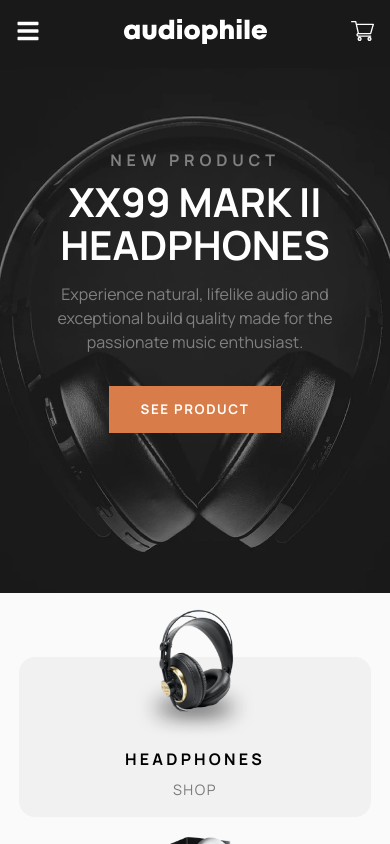
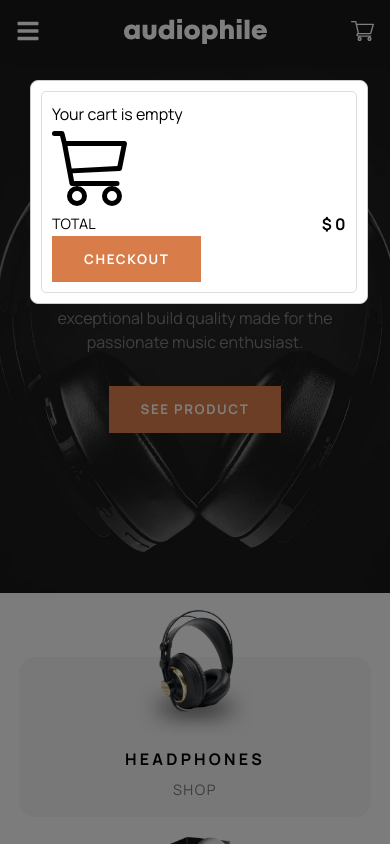
Before and after one commit to sample-tayo/Audiophile-new, a React (Vite) app: page / in a window 390 px wide. Both pictures are taken after a click on the element 362 px from the left and 34 px from the top of the page. Shown: the top 844 px of the page. Built offline with nearby package versions, Linux system fonts and the light colour scheme.

Commit message:
cart works now

```diff
--- a/src/App.jsx
+++ b/src/App.jsx
@@ -6,6 +6,7 @@ import {
   createRoutesFromElements,
   RouterProvider,
 } from "react-router-dom";
+import { useState } from "react";
 
 // import pages
 import Home from "./pages/Home";
@@ -18,31 +19,61 @@ import ViewProductsTab from "./components/ViewProductTab";
 // layout
 import RootLayout from "./layouts/RootLayouts";
 
+export default function App() {
+  const [cartItems, setCartItems] = useState([]);
+
+  /// Function to add items to the cart
+  const addToCart = (item) => {
+    // Check if the item is already in the cart
+    const itemIndex = cartItems.findIndex(
+      (cartItem) =>
+        cartItem.productType === item.productType &&
+        cartItem.price === item.price
+    );
+
+    if (itemIndex === -1) {
+      setCartItems([...cartItems, item]);
+    } else {
+      // Replace the existing item with the new one
+      const updatedCartItems = [...cartItems];
+      updatedCartItems[itemIndex] = item;
+      setCartItems(updatedCartItems);
+    }
+  };
+
   const router = createBrowserRouter(
     createRoutesFromElements(
-    <Route to="/" element={<RootLayout />}>
+      <Route
+        to="/"
+        element={
+          <RootLayout cartItems={cartItems} setCartItems={setCartItems} />
+        }
+      >
         <Route index element={<Home />} />
         <Route path="headphones" element={<HeadPhones />} />
         <Route path="earphones" element={<EarPhones />} />
         <Route path="speakers" element={<Speakers />} />
-      <Route path="earphones/:id" element={<ViewProductsTab />} />
-      <Route path="headphones/:id" element={<ViewProductsTab />} />
-      <Route path="speakers/:id" element={<ViewProductsTab />} />
+        <Route
+          path="earphones/:id"
+          element={<ViewProductsTab addToCart={addToCart} />}
+        />
+        <Route
+          path="headphones/:id"
+          element={<ViewProductsTab addToCart={addToCart} />}
+        />
+        <Route
+          path="speakers/:id"
+          element={<ViewProductsTab addToCart={addToCart} />}
+        />
       </Route>
     )
   );
 
-export default function App() {
   return (
     <div>
       <RouterProvider router={router} />
     </div>
   );
 }
-{
-  /* <Route path="EarPhones" element={<EarPhones />}>
-        <Route path=":id" element={<ViewProductsTab />} />
-      </Route> */
-}
 
 // note in the product gallery folder, you must name eachfolder as their product id and each image must follow image-galler-(number)
--- /dev/null
+++ b/src/components/CartContainer.jsx
@@ -0,0 +1,134 @@
+import { useEffect } from "react";
+import PropTypes from "prop-types";
+import styles from "../styles/Cart.module.css";
+import CartButton from "./CartButton";
+import Button from "./Button";
+import { BsCart3 } from "react-icons/bs";
+
+export default function Cart({
+  cartOpen,
+  onCloseCart,
+  cartItems,
+  setCartItems,
+}) {
+  // tfunction to handle the increament and decreament of the cartbutton, the quantity is passed from the view products tab
+
+  const incrementQuantity = (itemId) => {
+    const updatedCartItems = cartItems.map((item) =>
+      item.productId === itemId
+        ? { ...item, quantity: item.quantity + 1 }
+        : item
+    );
+    // Update the cartItems state with the new array
+    setCartItems(updatedCartItems);
+  };
+
+  const decrementQuantity = (itemId) => {
+    const updatedCartItems = cartItems.map((item) =>
+      item.productId === itemId && item.quantity > 0
+        ? { ...item, quantity: item.quantity - 1 }
+        : item
+    );
+    // function to remove item from cart if the quantity is reduced to zero using the decrement func
+    const filteredCartItems = updatedCartItems.filter(
+      (item) => item.quantity > 0
+    );
+
+    // Update the cartItems state with the new array
+    setCartItems(filteredCartItems); //the reason for updating the cartitems with filteredCartItem is to make the filted funcwork
+  };
+
+  //useEffect introduced so as to close the cart container if outside of the cartContainer is clicked
+  useEffect(() => {
+    const handleMouseDown = (e) => {
+      // If the cart is open and the click is outside the cart container
+      if (cartOpen && !e.target.closest(`.${styles.cartContainer}`)) {
+        onCloseCart();
+      }
+    };
+
+    if (cartOpen) {
+      document.addEventListener("mousedown", handleMouseDown);
+    }
+
+    return () => {
+      document.removeEventListener("mousedown", handleMouseDown);
+    };
+  }, [cartOpen, onCloseCart]);
+
+  // func to calculate the total price of items in the cart
+  const totalPrice = () => {
+    const totalPrice = cartItems.reduce((total, item) => {
+      return total + item.quantity * item.price;
+    }, 0);
+
+    return totalPrice;
+  };
+
+  const cartIsEmpty = cartItems.length === 0;
+
+  return (
+    <>
+      {cartOpen && <div className={styles.overlay} onClick={onCloseCart} />}
+      <div className={`${styles.cartContainer} ${cartOpen ? styles.open : ""}`}>
+        <div className={styles["cart-items"]}>
+          {cartIsEmpty ? (
+            <div className={styles.emptyCart}>
+              <p>Your cart is empty</p>
+              <BsCart3 className={styles.cartIcon} />
+            </div>
+          ) : (
+            <div className={styles.cartHeader}>
+              <p className={styles.cartLength}>
+                CART <span>({cartItems.length})</span>
+              </p>
+              <p className={styles.removeAll} onClick={() => setCartItems([])}>
+                Remove All
+              </p>
+            </div>
+          )}
+          <ul>
+            {cartItems.map((item, index) => (
+              <li key={index}>
+                <div className={styles.cartLeft}>
+                  <img
+                    src={item.productImgSrc}
+                    alt={item.productType}
+                    width="25%"
+                    height="30%"
+                  />
+                  <p className={styles.productType}>
+                    {item.productType}
+                    <span>${item.price.toLocaleString()}</span>
+                  </p>
+                </div>
+                <CartButton
+                  quantity={item.quantity}
+                  increment={() => incrementQuantity(item.productId)}
+                  decrement={() => decrementQuantity(item.productId)}
+                />
+              </li>
+            ))}
+            <div className={styles.totalPrice}>
+              <p style={{ fontSize: ".9rem" }}>TOTAL</p>
+              <p style={{ fontWeight: "700" }}>
+                $ {totalPrice().toLocaleString()}
+              </p>
+            </div>
+          </ul>
+          <Button text="CHECKOUT" />
+        </div>
+      </div>
+    </>
+  );
+}
+
+Cart.propTypes = {
+  cartOpen: PropTypes.bool,
+  onCloseCart: PropTypes.func,
+  productType: PropTypes.string,
+  price: PropTypes.number,
+  productImgSrc: PropTypes.string,
+  cartItems: PropTypes.array,
+  setCartItems: PropTypes.func,
+};
--- a/src/components/NavBar.jsx
+++ b/src/components/NavBar.jsx
@@ -2,15 +2,27 @@ import { useState } from "react";
 import styles from "../styles/NavBar.module.css";
 import { FaBars, FaTimes } from "react-icons/fa";
 import { NavLink } from "react-router-dom";
+import Cart from "./CartContainer";
+import PropTypes from "prop-types";
 
-export default function Navbar() {
+export default function Navbar({ cartItems, setCartItems }) {
   const [menuOpen, setMenuOpen] = useState(true);
+  const [cartOpen, setCartOpen] = useState(false);
 
   const toggleMenu = () => {
     setMenuOpen(!menuOpen);
   };
 
+  const toggleCart = () => {
+    console.log("cart-open");
+    setCartOpen(!cartOpen);
+  };
+
+  const closeCart = () => {
+    setCartOpen(false);
+  };
   return (
+    <>
       <div className={styles.navContainer}>
         <nav className={styles.navbar}>
           <div className={styles["navbar-logo"]}>
@@ -41,7 +53,7 @@ export default function Navbar() {
             </div>
           </div>
 
-        <div className={styles.cart}>
+          <div className={styles.cart} onClick={toggleCart}>
             <img src="/assets/shared/icon-cart.svg" alt="cart" />
           </div>
           <div className={styles["menu-icon"]} onClick={toggleMenu}>
@@ -49,5 +61,16 @@ export default function Navbar() {
           </div>
         </nav>
       </div>
+      <Cart
+        cartOpen={cartOpen}
+        onCloseCart={closeCart}
+        cartItems={cartItems}
+        setCartItems={setCartItems}
+      />
+    </>
   );
 }
+Navbar.propTypes = {
+  cartItems: PropTypes.array,
+  setCartItems: PropTypes.func,
+};
--- a/src/layouts/RootLayouts.jsx
+++ b/src/layouts/RootLayouts.jsx
@@ -1,13 +1,19 @@
 import Navbar from "../components/NavBar";
 import Footer from "../components/Footer";
 import { Outlet } from "react-router-dom";
+import PropTypes from "prop-types";
 
-export default function RootLayout() {
+export default function RootLayout({ cartItems, setCartItems }) {
   return (
     <div>
-      <Navbar />
+      <Navbar cartItems={cartItems} setCartItems={setCartItems} />
       <Outlet />
       <Footer />
     </div>
   );
 }
+
+RootLayout.propTypes = {
+  cartItems: PropTypes.array,
+  setCartItems: PropTypes.func,
+};
--- /dev/null
+++ b/src/styles/Cart.module.css
@@ -0,0 +1,131 @@
+/* Cart.module.css */
+/* .cart-container {
+  display: flex;
+  align-items: center;
+  justify-content: center;
+  height: 100px;
+  width: 25rem;
+  background-color: #f5f5f5;
+  border: 1px solid #ddd;
+  border-radius: 5px;
+  position: absolute;
+  right: 3rem;
+  top: 7rem;
+} */
+
+/* Cart.module.css */
+.cartContainer {
+  position: fixed;
+  width: 25rem;
+  right: 3rem;
+  top: 7rem;
+  background-color: #fff;
+  border: 1px solid #ccc;
+  border-radius: 0.5rem;
+  padding: 10px;
+  z-index: 99;
+  display: none; /*hide the cart */
+}
+
+.open {
+  display: block; /* Show when the cartOpen prop is true */
+}
+
+.cart-items {
+  padding: 10px;
+  border: 1px solid #ddd;
+  border-radius: 5px;
+  background-color: #fff;
+  width: 100%;
+}
+
+.cart-items h2 {
+  margin: 0;
+  padding-bottom: 10px;
+  border-bottom: 1px solid #ddd;
+}
+
+.cart-items ul {
+  list-style: none;
+  padding: 0;
+}
+
+.cart-items li {
+  display: flex;
+  justify-content: space-between;
+  align-items: center;
+  padding: 8px 0;
+  border-bottom: 1px solid #ddd;
+}
+
+/* .cart-items button {
+  background-color: #e74c3c;
+  color: #fff;
+  border: none;
+  padding: 5px 10px;
+  border-radius: 5px;
+  cursor: pointer;
+} */
+.cartIcon {
+  font-size: 5rem; /* Adjust the size as needed */
+  font-weight: 800;
+}
+
+.cartLeft {
+  display: flex;
+  gap: 0.5rem;
+}
+
+.cartLeft p span {
+  display: block;
+  color: #ccc;
+}
+.cartLeft img {
+  border-radius: 0.5rem;
+}
+.productType {
+  font-size: 0.9rem;
+  font-weight: 700;
+}
+
+.overlay {
+  position: fixed;
+  top: 0;
+  left: 0;
+  width: 100%;
+  height: 100%;
+  background-color: rgba(0, 0, 0, 0.5);
+  z-index: 1;
+}
+.cartHeader {
+  display: flex;
+  align-items: center;
+  justify-content: space-between;
+}
+.removeAll {
+  font-size: 0.8rem;
+  color: gainsboro;
+  cursor: pointer;
+  text-decoration: underline;
+}
+.removeAll:hover {
+  color: #d87d4aff;
+}
+.totalPrice {
+  display: flex;
+  justify-content: space-between;
+  align-items: center;
+}
+.cartLength {
+  font-size: 0.9rem;
+  font-weight: 700;
+}
+
+@media screen and (max-width: 768px) {
+  .cartContainer {
+    position: fixed;
+    width: 40vh;
+    right: 1.4rem;
+    top: 5rem;
+  }
+}
--- a/src/styles/NavBar.module.css
+++ b/src/styles/NavBar.module.css
@@ -20,6 +20,9 @@ a {
 }
 .cart {
   order: 2;
+}
+.cart:hover {
+  cursor: pointer;
 }
 .menu-icon {
   order: 4;
--- a/src/styles/Products.module.css
+++ b/src/styles/Products.module.css
@@ -142,7 +142,7 @@ h4 {
     padding: 0rem;
   }
   .buttonFlex {
-    flex-direction: column;
+    justify-content: center;
   }
 
   /* styling for feature container */
```
Also changed, not shown: src/components/CartButton.jsx (+20 -14 lines), src/components/ViewProductTab.jsx (+30 -3 lines). Lines whose indentation alone changed are shown as unchanged.
